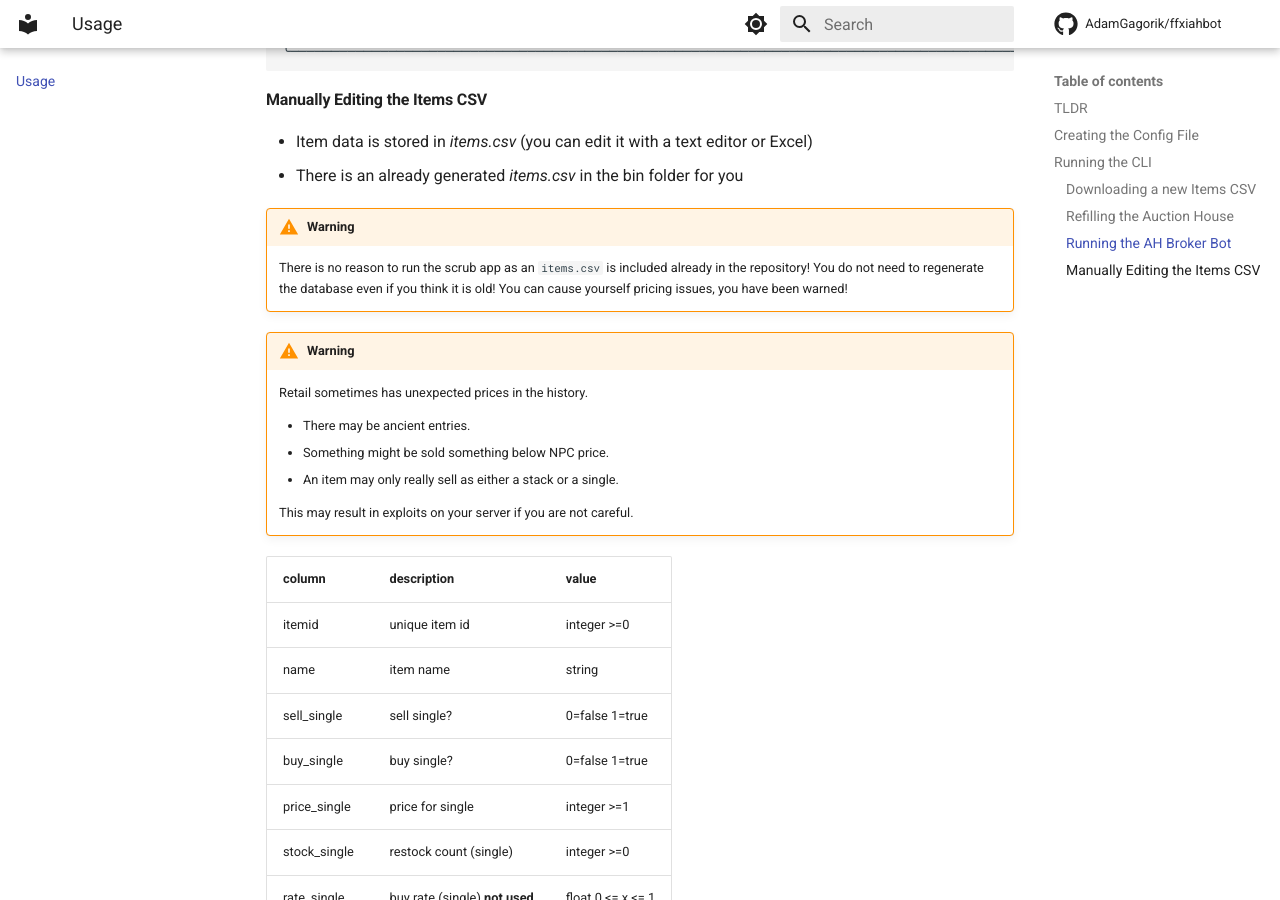
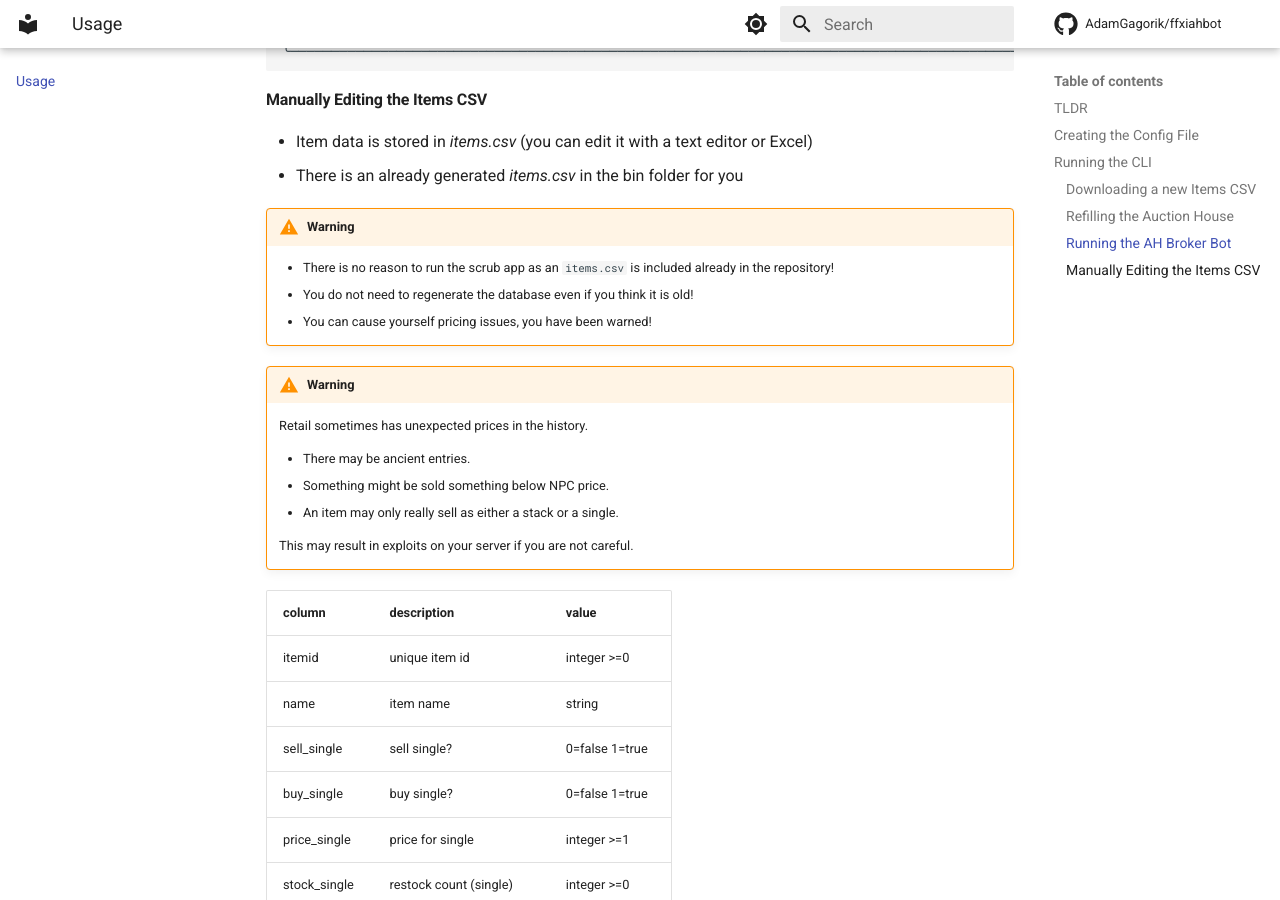
Before and after one commit to AdamGagorik/ffxiahbot, an MkDocs documentation site: the page built from docs/usage.md, in a window 1280 px wide and 900 px high, scrolled down 3593 px. Built offline with MkDocs 1.6.1 and Material for MkDocs 9.7.7, drawn with Linux system fonts in a browser that asks for light colours; comment, search, counter and statistics services are not loaded; some of the changed text lies outside the part shown.

````diff
--- a/docs/usage.md
+++ b/docs/usage.md
@@ -31,8 +31,8 @@ uv run ffxiahbot scrub
 
 ## Creating the Config File
 
-You must create a YAML file to configure the tool (`config.yaml`).
-All other options are passed as command line arguments.
+You must create a YAML file to configure the tool (`config.yaml`). All other
+options are passed as command line arguments.
 
 ```yaml
 # ah
@@ -51,8 +51,8 @@ fail: true # fail on SQL database errors?
 
 ## Running the CLI
 
-Simply run the `ffxiahbot` from the command line.
-Specify the app you want to run and any flags you want to set.
+Simply run the `ffxiahbot` from the command line. Specify the app you want to
+run and any flags you want to set.
 
 !!! warning
 
@@ -172,14 +172,15 @@ This command will download item data from ffxiah.com and save it to a CSV file.
 
 #### Manually Editing the Items CSV
 
-- Item data is stored in _items.csv_ (you can edit it with a text editor or Excel)
+- Item data is stored in _items.csv_ (you can edit it with a text editor or
+  Excel)
 - There is an already generated _items.csv_ in the bin folder for you
 
 !!! warning
 
-    There is no reason to run the scrub app as an `items.csv` is included already in the repository!
-    You do not need to regenerate the database even if you think it is old!
-    You can cause yourself pricing issues, you have been warned!
+    - There is no reason to run the scrub app as an `items.csv` is included already in the repository!
+    - You do not need to regenerate the database even if you think it is old!
+    - You can cause yourself pricing issues, you have been warned!
 
 !!! warning
 
````
Also changed, not shown: other parts of docs/usage.md (+2 -2 lines), docs/setup.md (+1 -1 lines), 1 other file.
